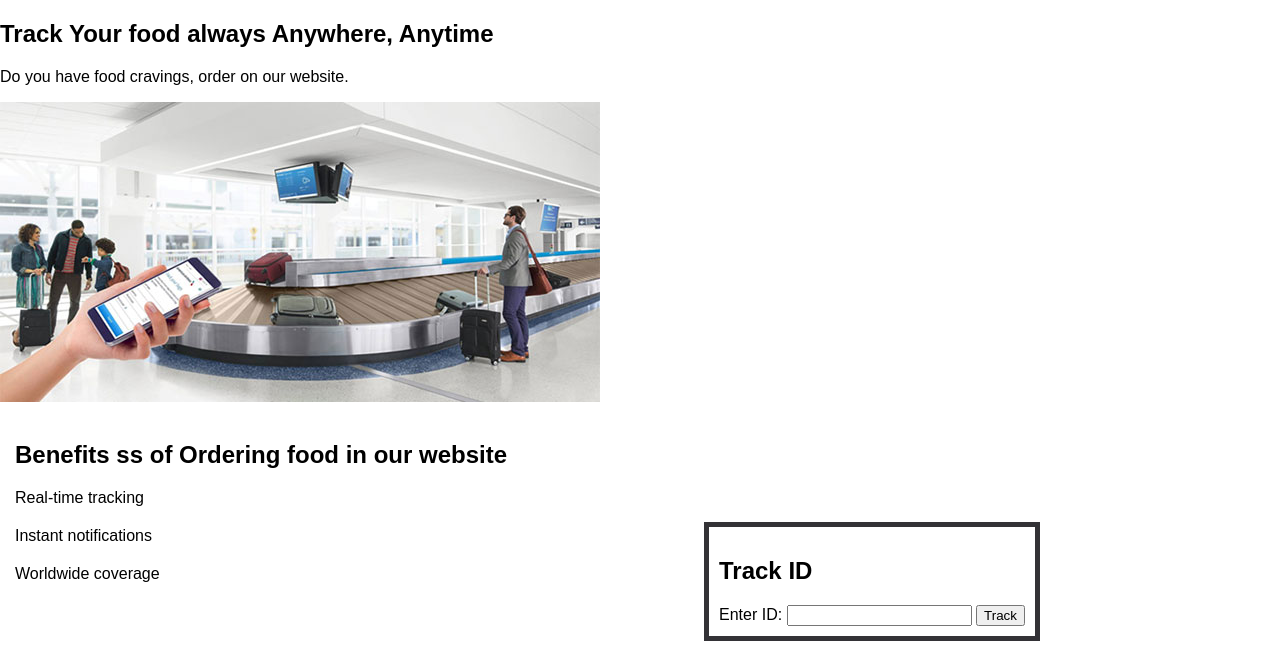
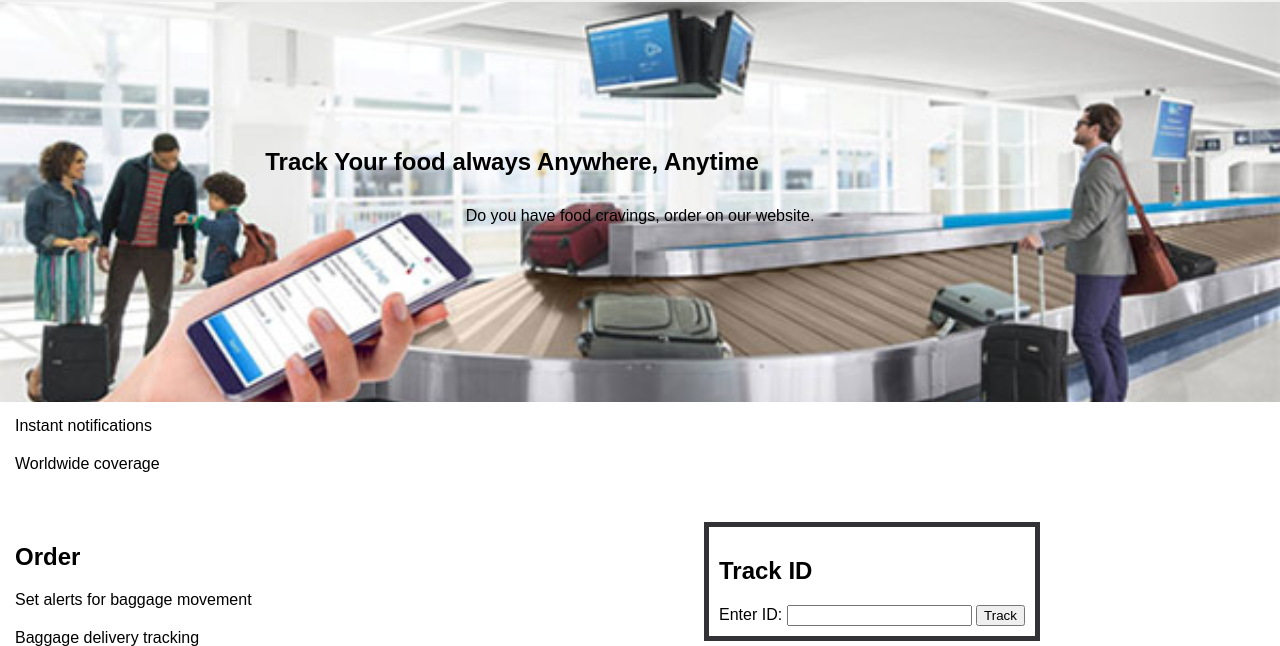
Before and after one commit to RongalaMahesh/projectgroup8, a Flask app: page / in a window 1280 px wide; the page is wider, and only the part inside the window is pictured. Shown: the part 38-684 px from the top of that part. Run offline with Flask 3, Linux system fonts and the light colour scheme.

Commit message:
class changed

```diff
--- a/static/home.css
+++ b/static/home.css
@@ -47,7 +47,7 @@
   }
 
   /* Main Styles */
-  .hero {
+  .bheem {
     text-align: relative;
     width: 100%;
     height: 196px;
@@ -55,7 +55,7 @@
     background-color: #f0f0f0;
   }
 
-  .hero img{
+  .bheem img{
     position: absolute;
     top: 40px;
     left: 0;
@@ -64,7 +64,7 @@
     object-fit: cover;
   }
 
-  .hero h1{
+  .bheem h1{
     position: absolute;
     top: 25%;
     left: 40%;
@@ -75,7 +75,7 @@
     margin-top: 0;
   }
 
-  .hero p{
+  .bheem p{
     position: absolute;
     top: 32%;
     left: 50%;
--- a/templates/about.html
+++ b/templates/about.html
@@ -25,7 +25,7 @@
       <!--<img src="girl.png" class="pic">-->
       <div class="text">
         <h2>About Us</h2>
-        <h5>Lugage & <span>Tracking</span> system</h5>
+        <h6>Lugage & <span>Tracking</span> system</h6>
           <p>A luggage tracking system is a technology that enables travelers to track the whereabouts of their luggage during transit. These systems use various technologies such as RFID, GPS, or Bluetooth to track the location of luggage, and can provide real-time updates to travelers through mobile applications or other communication channels.!</p>
       </div>
     </div>
```
